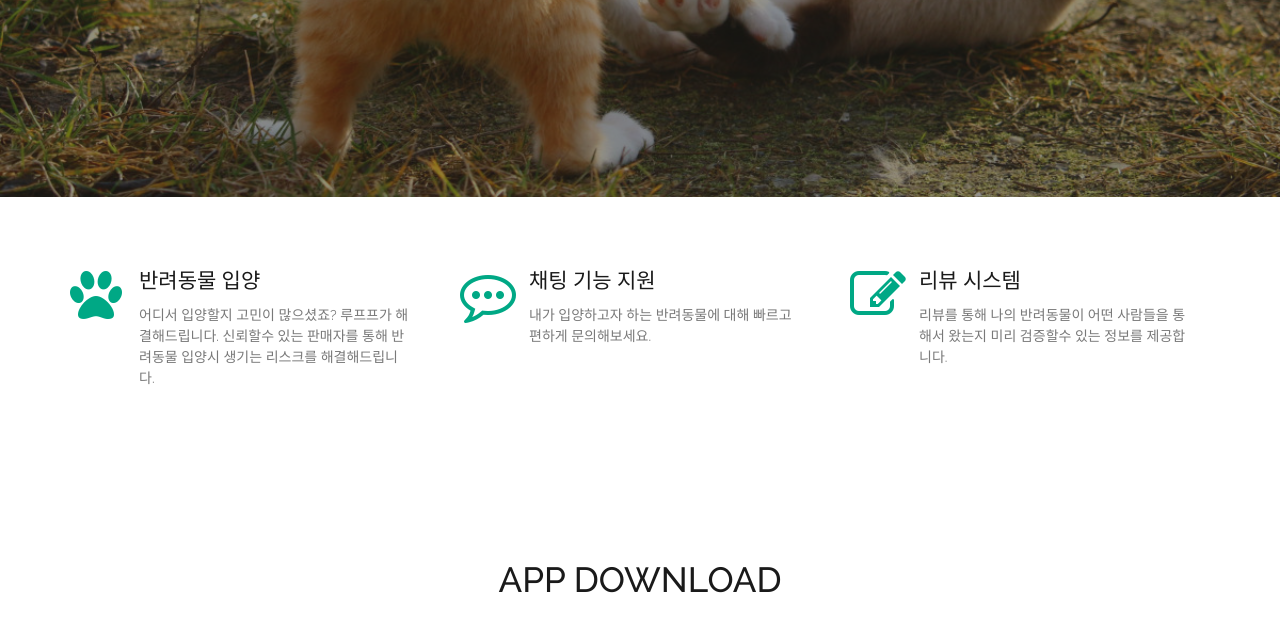
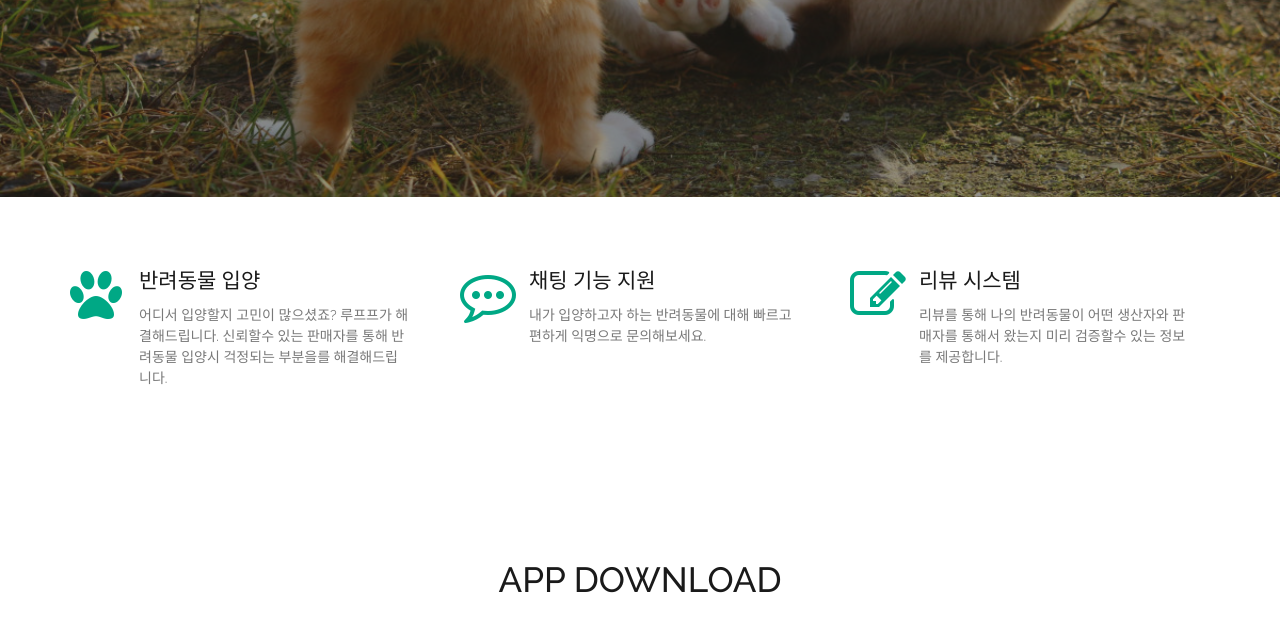
Before and after one commit to SungJoKim/rooff_company_portal, a plain HTML site: page index.html in a window 1280 px wide. Shown: the part 449-1080 px from the top of the page. Drawn offline with nearby package versions, Linux system fonts and the light colour scheme.

Commit message:
문구 수정

```diff
--- a/index.html
+++ b/index.html
@@ -177,7 +177,7 @@
                                     </div>
                                     <div class="f_item_text">
                                         <h3>반려동물 입양</h3>
-                                        <p>어디서 입양할지 고민이 많으셨죠? 루프프가 해결해드립니다. 신뢰할수 있는 판매자를 통해 반려동물 입양시 생기는 리스크를 해결해드립니다.</p>
+                                        <p>어디서 입양할지 고민이 많으셨죠? 루프프가 해결해드립니다. 신뢰할수 있는 판매자를 통해 반려동물 입양시 걱정되는 부분을를 해결해드립니다.</p>
                                     </div>
                                 </div>
                             </div>
@@ -188,7 +188,7 @@
                                     </div>
                                     <div class="f_item_text">
                                         <h3>채팅 기능 지원</h3>
-                                        <p>내가 입양하고자 하는 반려동물에 대해 빠르고 편하게 문의해보세요.</p>
+                                        <p>내가 입양하고자 하는 반려동물에 대해 빠르고 편하게 익명으로 문의해보세요.</p>
                                     </div>
                                 </div>
                             </div>
@@ -199,7 +199,7 @@
                                     </div>
                                     <div class="f_item_text">
                                         <h3>리뷰 시스템</h3>
-                                        <p>리뷰를 통해 나의 반려동물이 어떤 사람들을 통해서 왔는지 미리 검증할수 있는 정보를 제공합니다.</p>
+                                        <p>리뷰를 통해 나의 반려동물이 어떤 생산자와 판매자를 통해서 왔는지 미리 검증할수 있는 정보를 제공합니다.</p>
                                     </div>
                                 </div>
                             </div>
```
